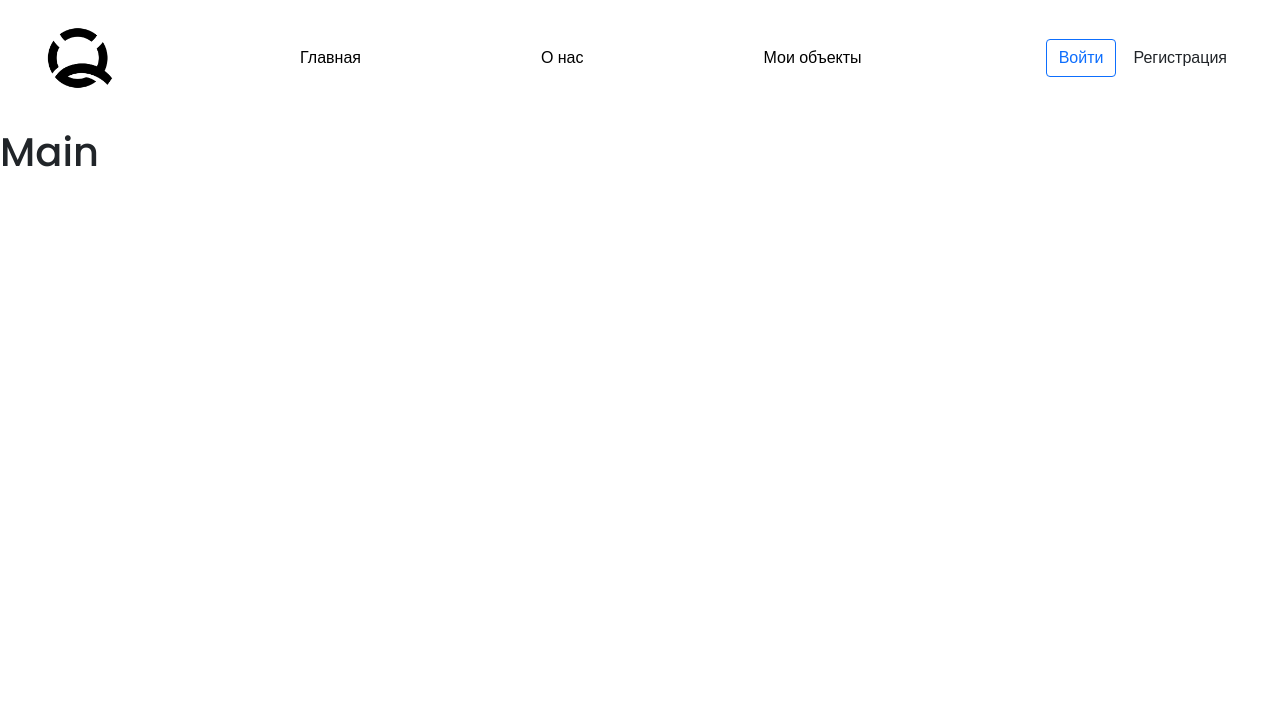
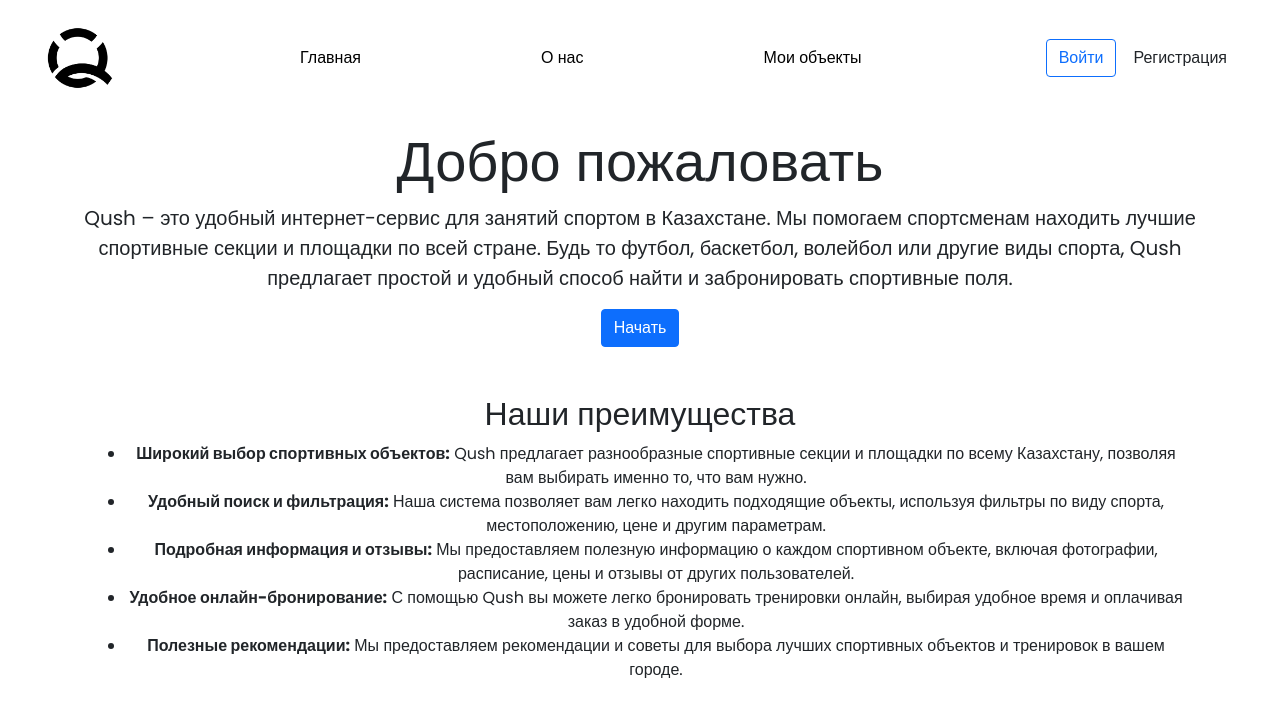
Before and after one commit to SultokTheF/QUSH, a React (Create React App) app: page / in a window 1280 px wide. Shown: the top 716 px of the page. Built offline with nearby package versions, Linux system fonts and the light colour scheme.

Commit message:
Main Page

```diff
--- a/src/pages/Main.js
+++ b/src/pages/Main.js
@@ -1,9 +1,37 @@
-import React from 'react'
+import React from 'react';
+import { Container, Button } from 'react-bootstrap';
 
 export default function Main() {
   return (
     <div className='content'>
-      <h1>Main</h1>
+      <Container className="text-center">
+        <h1 className="display-4">Добро пожаловать</h1>
+        <p className="lead">
+          Qush – это удобный интернет-сервис для занятий спортом в Казахстане. Мы помогаем спортсменам находить лучшие спортивные секции и площадки по всей стране. Будь то футбол, баскетбол, волейбол или другие виды спорта, Qush предлагает простой и удобный способ найти и забронировать спортивные поля.
+        </p>
+        <Button variant="primary">Начать</Button>
+
+        <Container className="mt-5">
+          <h2>Наши преимущества</h2>
+          <ul>
+            <li>
+              <strong>Широкий выбор спортивных объектов:</strong> Qush предлагает разнообразные спортивные секции и площадки по всему Казахстану, позволяя вам выбирать именно то, что вам нужно.
+            </li>
+            <li>
+              <strong>Удобный поиск и фильтрация:</strong> Наша система позволяет вам легко находить подходящие объекты, используя фильтры по виду спорта, местоположению, цене и другим параметрам.
+            </li>
+            <li>
+              <strong>Подробная информация и отзывы:</strong> Мы предоставляем полезную информацию о каждом спортивном объекте, включая фотографии, расписание, цены и отзывы от других пользователей.
+            </li>
+            <li>
+              <strong>Удобное онлайн-бронирование:</strong> С помощью Qush вы можете легко бронировать тренировки онлайн, выбирая удобное время и оплачивая заказ в удобной форме.
+            </li>
+            <li>
+              <strong>Полезные рекомендации:</strong> Мы предоставляем рекомендации и советы для выбора лучших спортивных объектов и тренировок в вашем городе.
+            </li>
+          </ul>
+        </Container>
+      </Container>
     </div>
-  )
+  );
 }
```
